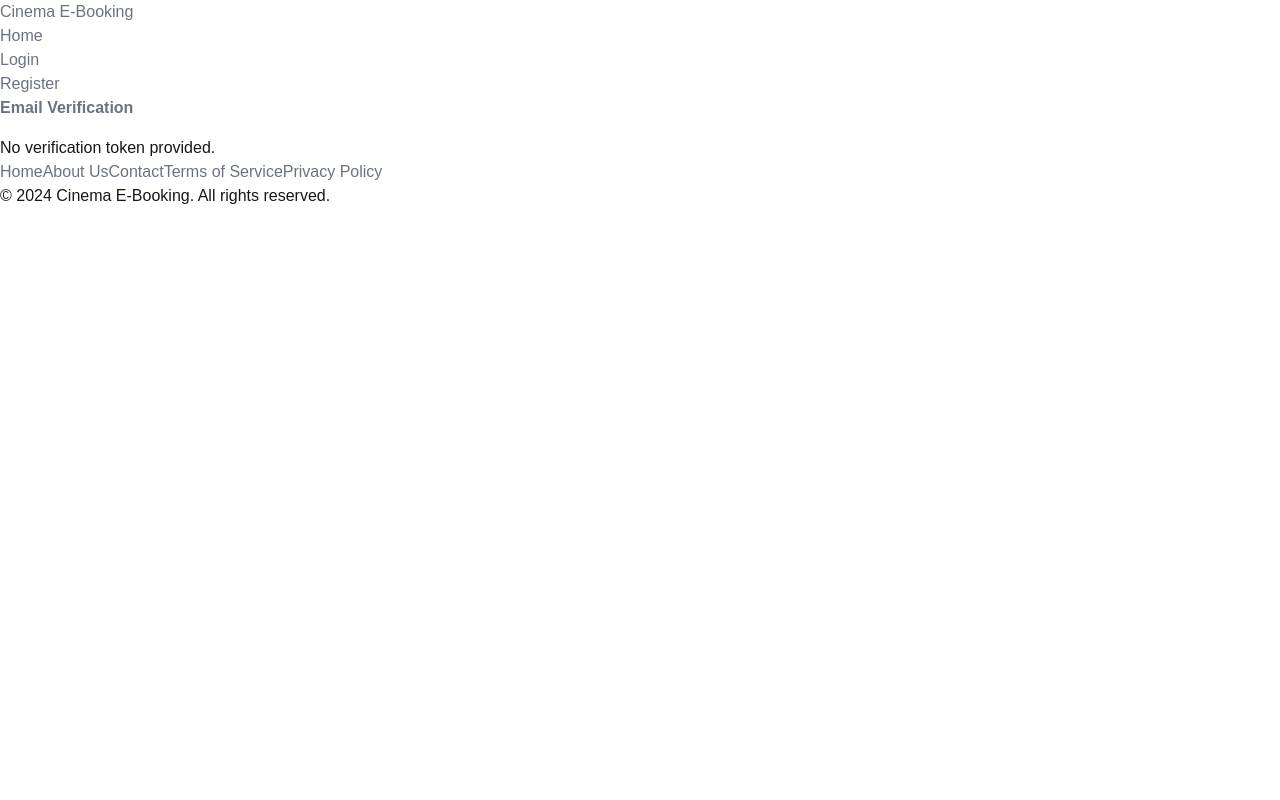
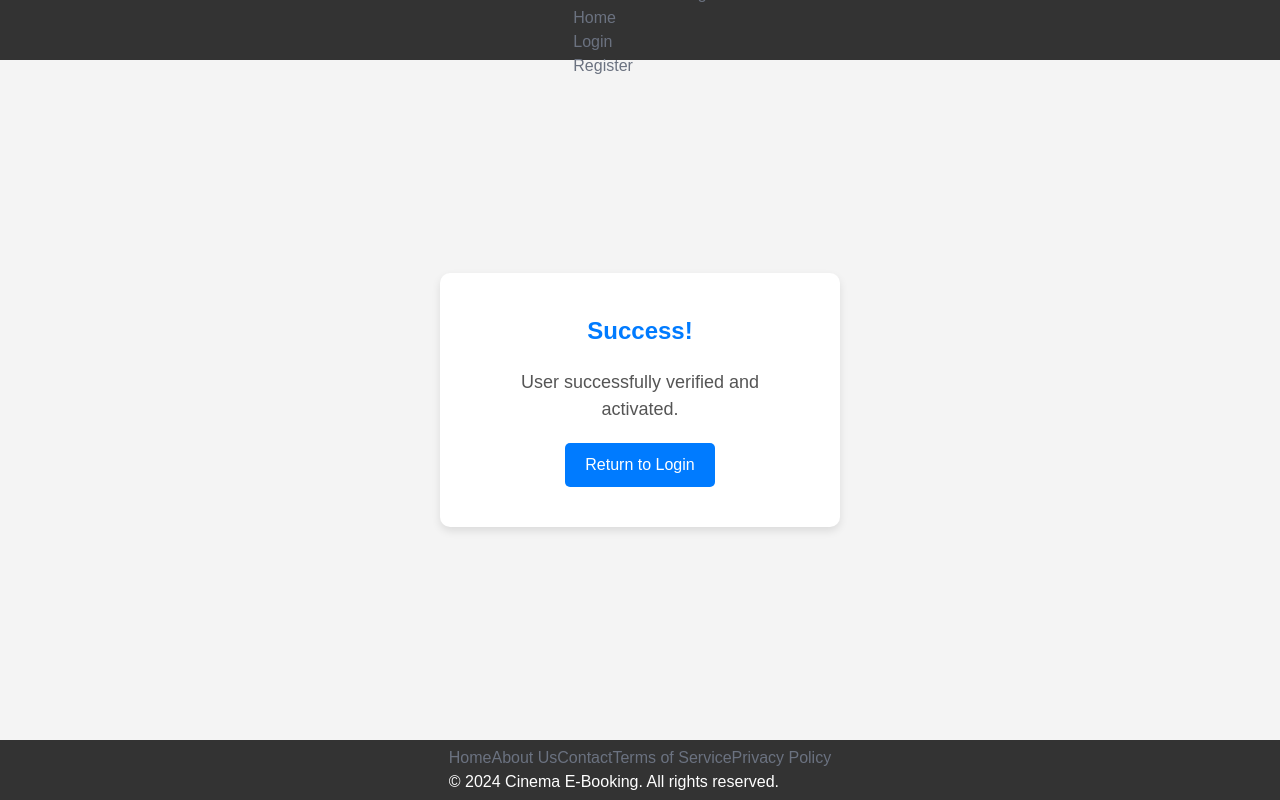
Before and after one commit to shaan101patel/FrontEndMB, a Next.js app in the folder my-app/: page /Success in a window 1280 px wide. Built offline with nearby package versions, Linux system fonts and the light colour scheme.

Commit message:
css for email verification

```diff
--- /dev/null
+++ b/my-app/src/app/Success/page.css
@@ -0,0 +1,77 @@
+/* Basic Reset */
+* {
+    box-sizing: border-box;
+    margin: 0;
+    padding: 0;
+}
+
+/* Body Style */
+body {
+    font-family: Arial, sans-serif;
+    background-color: #f4f4f4; /* Light background for contrast */
+    min-height: 100vh; /* Ensure the body takes the full viewport height */
+    display: flex;
+    flex-direction: column; /* Vertical layout */
+}
+
+/* Header and Footer styles */
+header, footer {
+    height: 60px; /* Fixed height for header and footer */
+    background-color: #333; /* Dark background for header and footer */
+    color: #ffffff; /* White text color */
+    display: flex;
+    justify-content: center; /* Center content horizontally */
+    align-items: center; /* Center content vertically */
+    width: 100%; /* Full width */
+}
+
+/* Main content area style */
+.main-content {
+    flex: 1; /* Take remaining space between header and footer */
+    display: flex;
+    justify-content: center; /* Center horizontally */
+    align-items: center; /* Center vertically */
+    height: calc(100vh - 120px); /* Full height minus header and footer */
+}
+
+/* Container for the success message */
+.success-container {
+    background-color: #ffffff; /* White background for the box */
+    border-radius: 10px; /* Rounded corners */
+    box-shadow: 0 4px 8px rgba(0, 0, 0, 0.1); /* Subtle shadow */
+    padding: 40px; /* Increased padding for a more spacious layout */
+    text-align: center; /* Centered text */
+    width: 400px; /* Fixed width for the box */
+    margin: 20px; /* Margin around the box */
+}
+
+/* Success heading style */
+.success-heading {
+    font-size: 24px; /* Larger text for the heading */
+    color: #007BFF; /* Blue color for success heading */
+    margin-bottom: 20px; /* Space between heading and message */
+}
+
+
+/* Success message text style */
+.success-message {
+    font-size: 18px; /* Larger text for the message */
+    color: #555; /* Neutral dark gray for the message */
+    margin-bottom: 20px; /* Space between message and button */
+}
+
+/* Button style */
+.return-button {
+    background-color: #007BFF; /* Blue background for the button */
+    color: #ffffff; /* White text color */
+    border: none; /* No border */
+    border-radius: 5px; /* Rounded button corners */
+    padding: 10px 20px; /* Padding for the button */
+    cursor: pointer; /* Pointer cursor on hover */
+    transition: background-color 0.3s; /* Smooth transition for hover effect */
+}
+
+/* Button hover effect */
+.return-button:hover {
+    background-color: #0056b3; /* Darker blue on hover */
+}
--- a/my-app/src/app/Success/page.js
+++ b/my-app/src/app/Success/page.js
@@ -1,8 +1,10 @@
+/*
 "use client"; // This line marks the component as a Client Component
 
 import React, { useEffect, useState } from 'react';
 import { useSearchParams } from 'next/navigation'; // Use Next.js's navigation package
 import { verifyEmail } from '../movieService'; // Adjust the import path as necessary
+import './page.css';
 
 const Success = () => {
     const searchParams = useSearchParams(); // Get search params to access query params
@@ -43,3 +45,60 @@ const Success = () => {
 };
 
 export default Success;
+*/
+
+"use client"; // This line marks the component as a Client Component
+
+import React, { useEffect, useState } from 'react';
+import { useSearchParams } from 'next/navigation'; // Use Next.js's navigation package
+import { verifyEmail } from '../movieService'; // Adjust the import path as necessary
+import './page.css';
+
+const Success = () => {
+    const searchParams = useSearchParams(); // Get search params to access query params
+    const [message, setMessage] = useState('Verifying...'); // Initial message while loading
+
+    useEffect(() => {
+        const token = searchParams.get('token');
+
+        const handleEmailVerification = async () => {
+            if (!token) {
+                setMessage('No verification token provided.');
+                return;
+            }
+
+            try {
+                const response = await verifyEmail(token);
+                console.log('Response:', response);
+                setMessage(response.data.message);
+            } catch (error) {
+                console.error('Error:', error);
+                const errorMessage = error.response?.data?.message || error.message || 'An unknown error occurred.';
+                setMessage('Error verifying email: ' + errorMessage);
+            }
+        };
+
+        handleEmailVerification();
+    }, [searchParams]);
+
+    const handleReturnToLogin = () => {
+        // Navigate to the login page (you can adjust the path as necessary)
+        window.location.href = '/login';
+    };
+
+    return (
+        <div>
+            <div className="main-content">
+                <div className="success-container">
+                    <h2 className="success-heading">Success!</h2> {/* Added Success heading */}
+                    <p className="success-message">User successfully verified and activated.</p>
+                    <button className="return-button" onClick={handleReturnToLogin}>
+                        Return to Login
+                    </button>
+                </div>
+            </div>
+        </div>
+    );
+};
+
+export default Success;
--- a/my-app/src/app/register/page.js
+++ b/my-app/src/app/register/page.js
@@ -4,6 +4,7 @@
 import React, { useState } from 'react';
 import { useRouter } from 'next/navigation';
 import { registerUser } from '../movieService';
+import './page.css';
 
 const Registration = () => {
     const router = useRouter();
```
